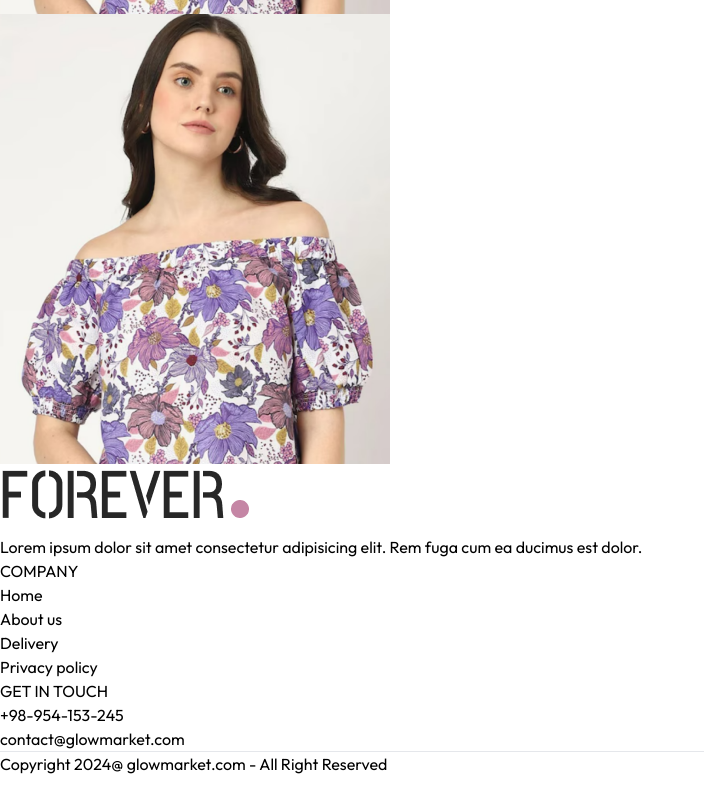
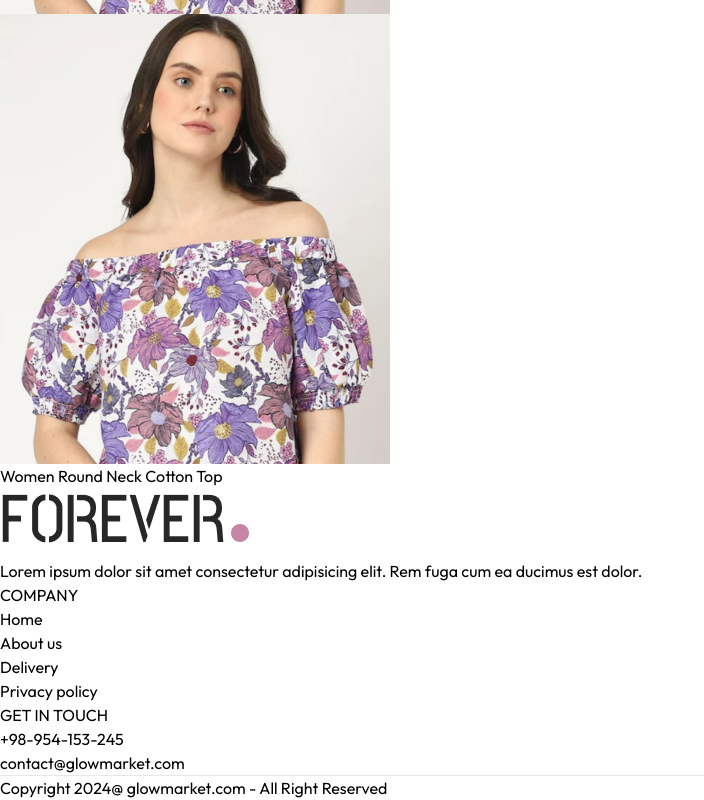
Before and after one commit to GhMamadreza84/E-Commerce-Shop-Front, a React (Vite) app: page /product/aaaaa in a window 1280 px wide. Shown: the part 958-1758 px from the top of the page, without its empty margins (0-704 px from the left). Before the commit the page ends 1734 px from the top, so only its background shows below. Built offline with nearby package versions, Linux system fonts and the light colour scheme.

Commit message:
i start design product info in product page

```diff
--- a/src/pages/Product.jsx
+++ b/src/pages/Product.jsx
@@ -24,9 +24,9 @@ const Product = () => {
 
   return productData ? (
     <div className="pt-10 transition-opacity duration-500 ease-in border-t-2 opacity-100 ">
-      {/* Product Data */}
+      {/* ------------ Product Data ------------ */}
       <div className="flex flex-col gap-12 sm:gap-12 sm:flex-row">
-        {/* Product Images */}
+        {/* ------------ Product Images ------------ */}
         <div className="flex flex-col-reverse flex-1 gap-3 sm:flex-row ">
           <div className="flex flex-col justify-between overflow-x-auto sm:overflow-y-auto sm:justify-normal sm:w-[18.7%] w-full ">
             {productData.image.map((item, index) => (
@@ -45,6 +45,10 @@ const Product = () => {
             <img className="w-full h-auto" src={image} alt="image-cover-big" />
           </div>
         </div>
+        {/* ---------- Product Info ----------- */}
+        <div className="flex-1 ">
+          <h1 className="mt-2 text-2xl font-medium">{productData.name}</h1>
+        </div>
       </div>
     </div>
   ) : (
```
